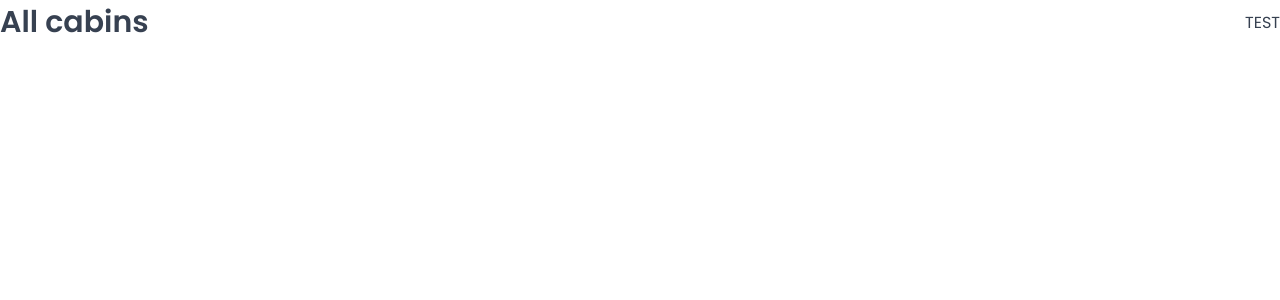
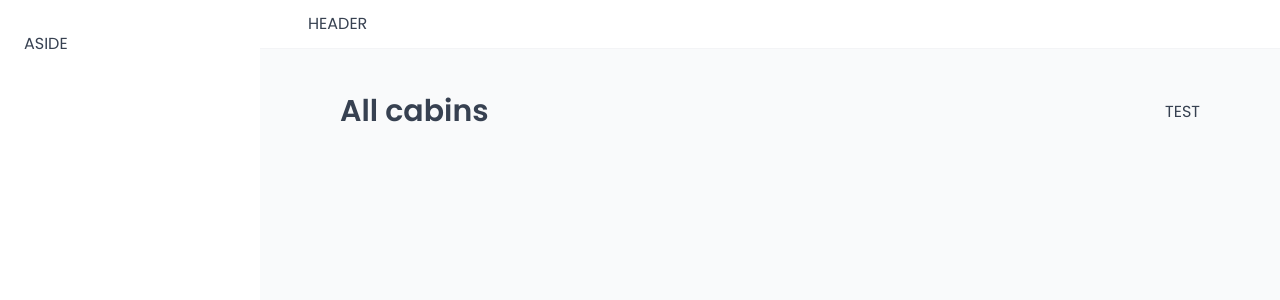
Before and after one commit to Jenseko/the-wild-oasis, a React (Vite) app: page /cabins in a window 1280 px wide. Shown: the top 300 px of the page. Built offline with nearby package versions, Linux system fonts and the light colour scheme; a web font is replaced by a local one.

Commit message:
set up the applayout

```diff
--- a/src/App.jsx
+++ b/src/App.jsx
@@ -9,6 +9,7 @@
 import Account from "./pages/Account";
 import Login from "./pages/Login";
 import PageNotFound from "./pages/PageNotFound";
+import AppLayout from "./ui/AppLayout";
 
 function App() {
   return (
@@ -16,6 +17,7 @@
       <GlobalStyles />
       <BrowserRouter>
         <Routes>
+          <Route element={<AppLayout />}>
             <Route index element={<Navigate replace to="dashboard" />} />
             <Route path="dashboard" element={<Dashboard />} />
             <Route path="bookings" element={<Bookings />} />
@@ -23,6 +25,7 @@
             <Route path="users" element={<Users />} />
             <Route path="settings" element={<Settings />} />
             <Route path="account" element={<Account />} />
+          </Route>
           <Route path="login" element={<Login />} />
           <Route path="*" element={<PageNotFound />} />
         </Routes>
--- /dev/null
+++ b/src/ui/AppLayout.jsx
@@ -0,0 +1,30 @@
+import { Outlet } from "react-router-dom";
+import Header from "./Header";
+import Sidebar from "./Sidebar";
+import styled from "styled-components";
+
+const StyledAppLayout = styled.div`
+  display: grid;
+  grid-template-columns: 26rem 1fr;
+  grid-template-rows: auto 1fr;
+  height: 100vh;
+`;
+
+const Main = styled.main`
+  background-color: var(--color-grey-50);
+  padding: 4rem 8rem 6.4rem;
+`;
+
+function AppLayout() {
+  return (
+    <StyledAppLayout>
+      <Header />
+      <Sidebar />
+      <Main>
+        <Outlet />
+      </Main>
+    </StyledAppLayout>
+  );
+}
+
+export default AppLayout;
--- /dev/null
+++ b/src/ui/Header.jsx
@@ -0,0 +1,13 @@
+import styled from "styled-components";
+
+const StyledHeader = styled.header`
+  background-color: var(--color-grey-0);
+  padding: 1.2rem 4.8rem;
+  border-bottom: 1px solid var(--color-grey-100);
+`;
+
+function Header() {
+  return <StyledHeader>HEADER</StyledHeader>;
+}
+
+export default Header;
--- /dev/null
+++ b/src/ui/Sidebar.jsx
@@ -0,0 +1,15 @@
+import styled from "styled-components";
+
+const StyledSidebar = styled.aside`
+  background-color: var(--color-grey-0);
+  padding: 3.2rem 2.4rem;
+  border-right: 1px solid var(llcolor-grey-100);
+
+  grid-row: 1 / -1;
+`;
+
+function Sidebar() {
+  return <StyledSidebar>ASIDE</StyledSidebar>;
+}
+
+export default Sidebar;
```
Lines whose indentation alone changed are shown as unchanged.
